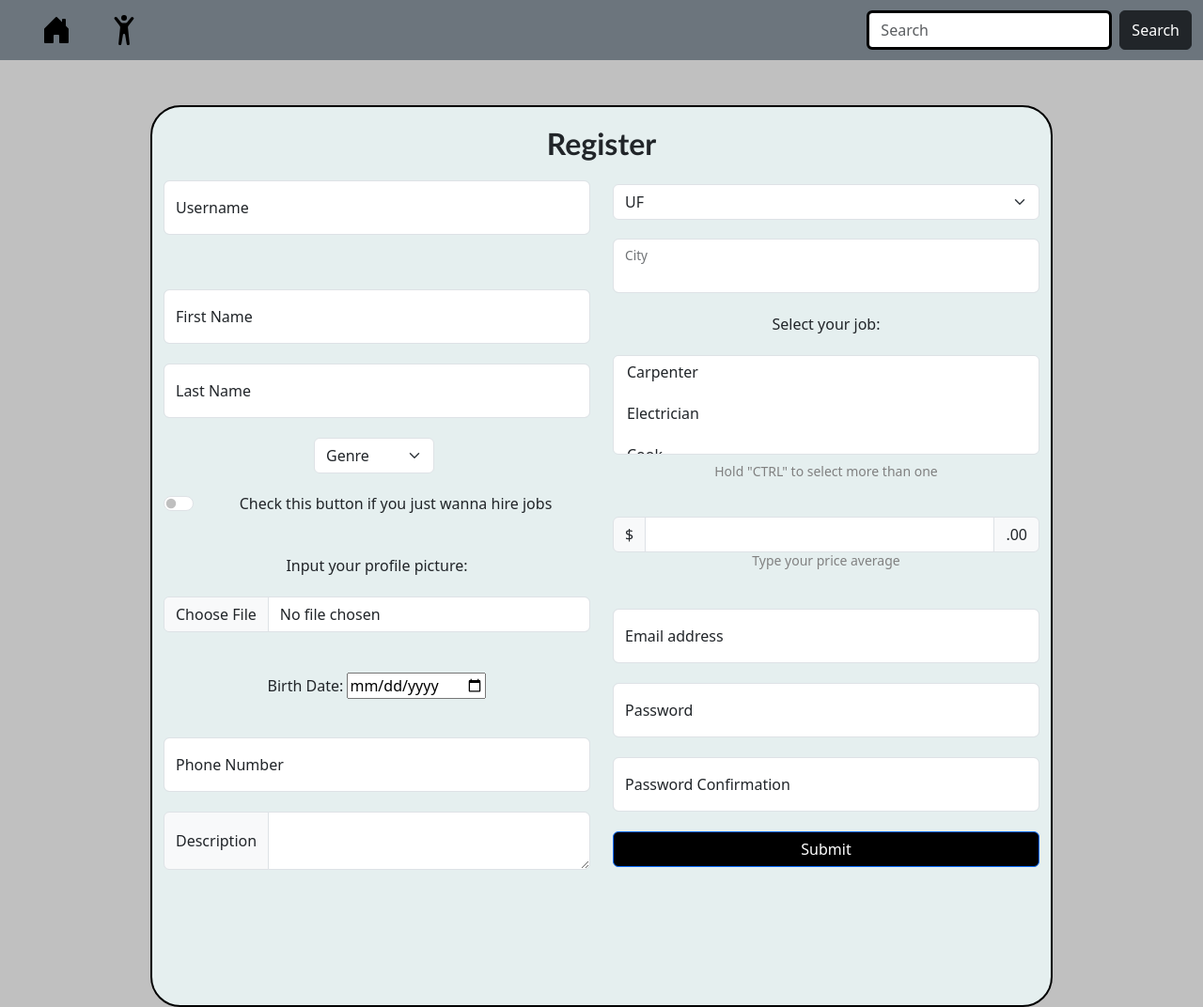
After one commit to gabrielqt/FreeLa, a Django app: page /signup/ in a window 1280 px wide. The commit adds this page. Shown: the whole page at 94% size. Run offline with Django 5.2, Linux system fonts and the light colour scheme.

Commit message:
register

```diff
--- a/home/forms.py
+++ b/home/forms.py
@@ -0,0 +1,19 @@
+from django.contrib.auth.forms import UserCreationForm
+from home.models import CustomUser
+from django import forms
+
+
+class CustomUserCreationForm(UserCreationForm):
+
+    class Meta:
+        model = CustomUser
+        fields = UserCreationForm.Meta.fields + (
+            'first_name', 'last_name', 'genre','is_contractor',
+            'profile_pic','birth_date','phone','description',
+            'uf','city','job','price_average','email'
+        )
+
+        widgets = {
+            'description':forms.Textarea(attrs={'rows':3,'cols':40}),
+            'birth_date' : forms.DateInput(attrs={'type':'date','class':'date-input'})
+        }
--- a/home/models.py
+++ b/home/models.py
@@ -17,6 +17,8 @@ class CustomUser(AbstractUser):
     genre = models.ForeignKey('Genre', related_name='users', on_delete=models.SET_NULL, null=True,blank=True)
     price_average = models.FloatField(_('Price Average'), blank=True, null=True)
     is_contractor = models.BooleanField(_('Is Contractor'), default=True, help_text='Check this box if you want hire a job instead make a freelancer')
+    email = models.EmailField('E-mail')
+
 
     brazil_states = (
     ('AC', 'Acre'),
--- /dev/null
+++ b/home/static/css/signup.css
@@ -0,0 +1,50 @@
+.center-div{
+    display: flex;
+    justify-content: center;
+    justify-items: center;
+    text-align: center;
+}
+
+.center-div{
+    margin-top: 3rem;
+    height: 50rem;
+}
+
+.section-login{
+    background-color: rgb(229, 239, 239);
+    width: 60rem;
+    height: 60rem;
+    border: 2px solid black;
+    border-radius:2rem;
+}
+
+#login-title{
+    font-family:'Gill Sans', 'Gill Sans MT', Calibri, 'Trebuchet MS', sans-serif;
+    font-weight: bold;
+    margin: 20px;
+}
+
+
+.login-label{
+    font-weight: 600;
+    margin: 15px;
+}
+
+.alert-message{
+    background-color: rgb(227, 94, 94);
+    border: 1px solid rgb(104, 2, 2);
+    border-radius: 10px;
+    padding-top: 10px;
+    color: rgb(91, 0, 0);
+    max-width: 70%;
+}
+
+.alert-message{
+    position: relative;
+    left: 5rem;
+}
+
+
+.row *{
+    margin-bottom: 1.3rem;
+}
--- a/home/templates/registration/login.html
+++ b/home/templates/registration/login.html
@@ -35,7 +35,7 @@
                     <button class="btn btn-dark" type="submit">Submit</button>
                 </div>
 
-            <p style="margin-top:15px;">Do you not have account? <a href=# style="
+            <p style="margin-top:15px;">Do you not have account? <a href="{% url "signup" %}" style="
                 text-decoration:none; color: black; font-weight: bold;
                 ">Register</a></p>
         </section>
--- /dev/null
+++ b/home/templates/registration/signup.html
@@ -0,0 +1,173 @@
+{% extends "base.html" %}
+{% block title %}Register{% endblock %}
+{% load static %}
+
+{%block extra_styles%}<link rel="stylesheet", href="{% static "/css/signup.css" %}">{%endblock%}
+
+{% block content %}
+    <div class="center-div">
+        <section class="section-login">
+            <h2 id="login-title">Register</h2>
+
+
+            {% if messages %}
+                {% for message in messages %}
+                    <div class="alert-message">
+                        <p>{{message}} <svg xmlns="http://www.w3.org/2000/svg" width="16" height="16" fill="currentColor" class="bi bi-patch-exclamation-fill" viewBox="0 0 16 16">
+                            <path d="M10.067.87a2.89 2.89 0 0 0-4.134 0l-.622.638-.89-.011a2.89 2.89 0 0 0-2.924 2.924l.01.89-.636.622a2.89 2.89 0 0 0 0 4.134l.637.622-.011.89a2.89 2.89 0 0 0 2.924 2.924l.89-.01.622.636a2.89 2.89 0 0 0 4.134 0l.622-.637.89.011a2.89 2.89 0 0 0 2.924-2.924l-.01-.89.636-.622a2.89 2.89 0 0 0 0-4.134l-.637-.622.011-.89a2.89 2.89 0 0 0-2.924-2.924l-.89.01zM8 4c.535 0 .954.462.9.995l-.35 3.507a.552.552 0 0 1-1.1 0L7.1 4.995A.905.905 0 0 1 8 4m.002 6a1 1 0 1 1 0 2 1 1 0 0 1 0-2"/>
+                          </svg>
+                        </p>
+                    </div>
+                {% endfor %}
+                <br></br>
+            {% endif %}
+
+
+
+            <form method="post">
+              {% csrf_token %}
+                <div class="container text-center">
+                    <div class="row align-items-center">
+                      <div class="col">
+
+                        <div class="input-group mb-3">
+                            <div class="form-floating">
+                              <input type="text" class="form-control" id="floatingInputGroup1" placeholder="Username" name="username">
+                              <label for="floatingInputGroup1">Username</label>
+                            </div>
+                          </div>
+
+                          <div class="form-floating mb-3">
+                            <input type="text" class="form-control" id="floatingInput" placeholder="Fulano" name="first_name">
+                            <label for="floatingInput">First Name</label>
+                          </div>
+
+                          <div class="form-floating mb-3">
+                            <input type="text" class="form-control" id="floatingInput" placeholder="Fulano" name="last_name">
+                            <label for="floatingInput">Last Name</label>
+                          </div>
+
+                          <select class="form-select" aria-label="Default select example" style="
+                          max-width:8rem;
+                          margin-left: 10rem;
+                          " name="genre">
+                            <option selected>Genre</option>
+                            <option value="1">M</option>
+                            <option value="2">F</option>
+                          </select>
+
+                          <div class="form-check form-switch">
+                            <label class="form-check-label" for="flexSwitchCheckDefault">Check this button if you just wanna hire jobs</label>
+                            <input class="form-check-input" type="checkbox" role="switch" id="flexSwitchCheckDefault" name="is_contractor">
+                          </div>
+
+                          <div class="mb-3">
+                            <label for="formFile" class="form-label">Input your profile picture:</label>
+                            <input class="form-control" type="file" id="formFile" name="profile_pic">
+                          </div>
+
+                          <div>
+                            <label for="id_birth_date" style="margin-top:1.5rem;">Birth Date:</label>
+                            {{form.birth_date}}
+                          </div>
+                          <div class="form-floating mb-3">
+                            <input type="tel" class="form-control" id="floatingInput" placeholder="Fulano" name="phone">
+                            <label for="floatingInput">Phone Number</label>
+                          </div>
+                          <div class="input-group">
+                            <span class="input-group-text">Description</span>
+                            <textarea class="form-control" aria-label="With textarea"></textarea>
+                          </div>
+
+                      </div>
+
+                      <div class="col">
+                        <select class="form-select" aria-label="Default select example" name="uf" aria-describedby="id_uf_helptext" id="id_uf">
+                          <option value="" selected="">UF</option>
+                          <option value="AC">Acre</option>
+                          <option value="AL">Alagoas</option>
+                          <option value="AP">Amapá</option>
+                          <option value="AM">Amazonas</option>
+                          <option value="BA">Bahia</option>
+                          <option value="CE">Ceará</option>
+                          <option value="DF">Distrito Federal</option>
+                          <option value="ES">Espírito Santo</option>
+                          <option value="GO">Goiás</option>
+                          <option value="MA">Maranhão</option>
+                          <option value="MT">Mato Grosso</option>
+                          <option value="MS">Mato Grosso do Sul</option>
+                          <option value="MG">Minas Gerais</option>
+                          <option value="PA">Pará</option>
+                          <option value="PB">Paraíba</option>
+                          <option value="PR">Paraná</option>
+                          <option value="PE">Pernambuco</option>
+                          <option value="PI">Piauí</option>
+                          <option value="RJ">Rio de Janeiro</option>
+                          <option value="RN">Rio Grande do Norte</option>
+                          <option value="RS">Rio Grande do Sul</option>
+                          <option value="RO">Rondônia</option>
+                          <option value="RR">Roraima</option>
+                          <option value="SC">Santa Catarina</option>
+                          <option value="SP">São Paulo</option>
+                          <option value="SE">Sergipe</option>
+                          <option value="TO">Tocantins</option>
+                        </select>
+
+                        <div class="form-floating mb-3">
+                          <input type="text" class="form-control" id="floatingInput" name="City">
+                          <label for="floatingInput">City</label>
+                        </div>
+
+                        <div>
+                          <label for="id_job"> Select your job:</label>
+                          <select class="form-select" multiple aria-label="Multiple select example" name="job" required="" aria-invalid="true" id="id_job">
+                            <option value="1">Carpenter</option>
+                            <option value="2">Electrician</option>
+                            <option value="3">Cook</option>
+                            <option value="4">Manual Work</option>
+                            <option value="5">Mechanic</option>
+                            <option value="6">Cleaner</option>
+                            <option value="7">Babysitter</option>
+                            <option value="8">Driver</option>
+                            <option value="9">Blacksmith</option>
+                          </select>
+                          <small style="
+                          color:grey; position:relative; bottom:1rem;
+                          ">Hold "CTRL" to select more than one</small>
+                        </div>
+
+                        <div class="input-group mb-3">
+                          <span class="input-group-text">$</span>
+                          <input type="text" class="form-control" aria-label="Amount (to the nearest dollar)"
+                          name="price_average" id="id_price_average">
+                          <span class="input-group-text">.00</span>
+                        </div>
+                        <small for="id_price_average" style="
+                        color:grey; position:relative; bottom:2.5rem;
+                        ">Type your price average</small>
+
+                        <div class="form-floating">
+                          <input type="email" class="form-control" id="floatingInputGrid" placeholder="name@example.com" name="email">
+                          <label for="floatingInputGrid">Email address</label>
+                        </div>
+
+                        <div class="form-floating">
+                          <input type="password" class="form-control" id="floatingPassword" placeholder="Password" name="password1">
+                          <label for="floatingPassword">Password</label>
+                        </div>
+
+                        <div class="form-floating">
+                          <input type="password" class="form-control" id="floatingPassword" placeholder="Password Confirmation" name="password2">
+                          <label for="floatingPassword">Password Confirmation</label>
+                        </div>
+
+                        <div class="d-grid gap-2">
+                          <button class="btn btn-primary" type="submit" style="background-color:black">Submit</button>
+                        </div>
+                      </div>
+                    </div>
+                  </div>
+
+        </section>
+    </div>
+{% endblock %}
--- a/home/urls.py
+++ b/home/urls.py
@@ -4,5 +4,6 @@ from . import views
 urlpatterns = [
     path('', views.Home.as_view(), name='home'),
     path('logout/', views.logout_, name='logout'),
-    path('login/', views.login_page, name='login')
+    path('login/', views.login_page, name='login'),
+    path('signup/', views.signup_page, name='signup')
 ]
--- a/home/views.py
+++ b/home/views.py
@@ -7,7 +7,7 @@ from django.views.generic import ListView
 from django.contrib.auth import logout, authenticate, login
 from django.contrib.auth.forms import AuthenticationForm
 from django.contrib import messages
-# from home.forms import signup
+from home.forms import CustomUserCreationForm
 # Create your views here.
 
 class Home (ListView):
@@ -41,7 +41,7 @@ def login_page(request):
             password = request.POST['password']
             user = authenticate(request=request, username=username, password=password)
             if user is not None:
-                login(request,user)
+                login(request=request, user=user)
                 return redirect('home')
             else:
                 messages.error(request, 'Please insert correct username and password.')
@@ -53,11 +53,23 @@ def login_page(request):
     return render(request,'login.html', context={'form':form} )
 
 
+
 def signup_page(request):
 
-    form = signup()
+    form = CustomUserCreationForm(request.POST, request.FILES)
 
+    if request.method == 'POST':
+        if form.is_valid():
+            user = form.save()
+            login(user)
+            return redirect(request,'home')
+        else:
+            messages.error(request,'Please fill the fields correctly.')
 
+    else:
+        form = CustomUserCreationForm(request.POST, request.FILES)
+
+    return render(request, 'signup.html', context={'form':form})
 
 
 def logout_(request):
```
Also changed, not shown: home/templates/home.html (+21 -10 lines), db.sqlite3, home/migrations/0006_alter_customuser_email_alter_customuser_profile_pic.py (added).
